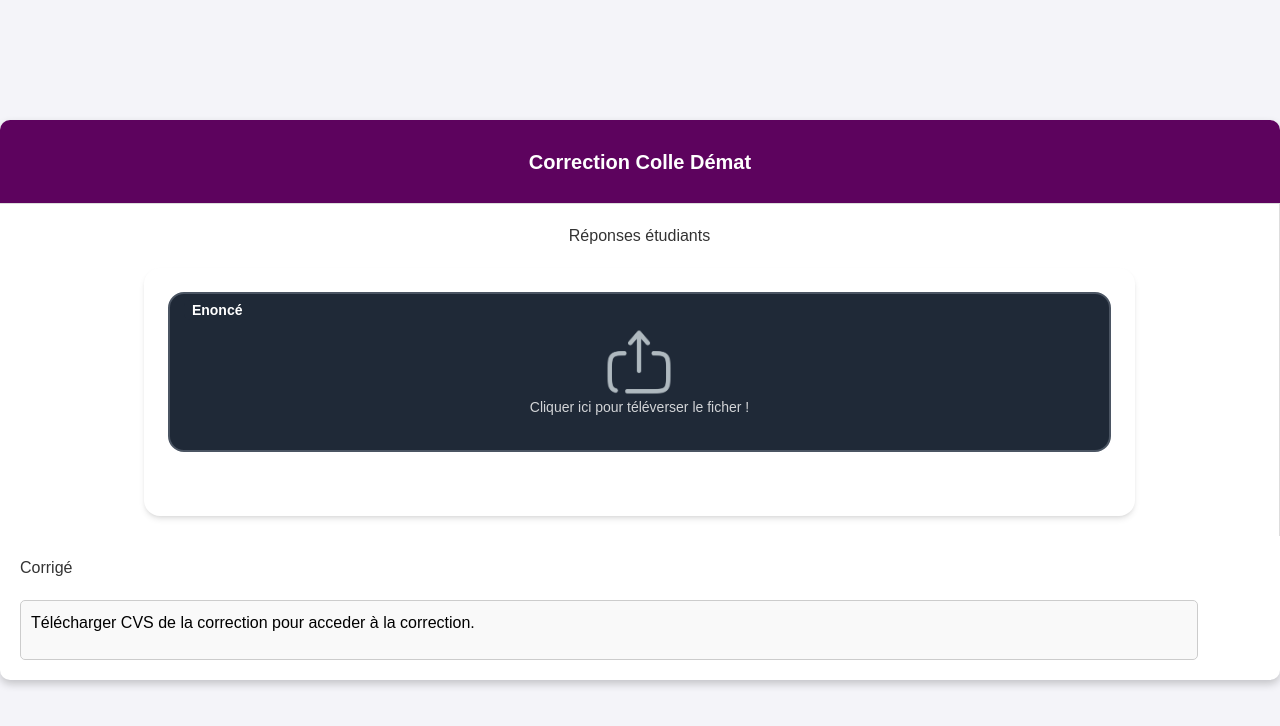
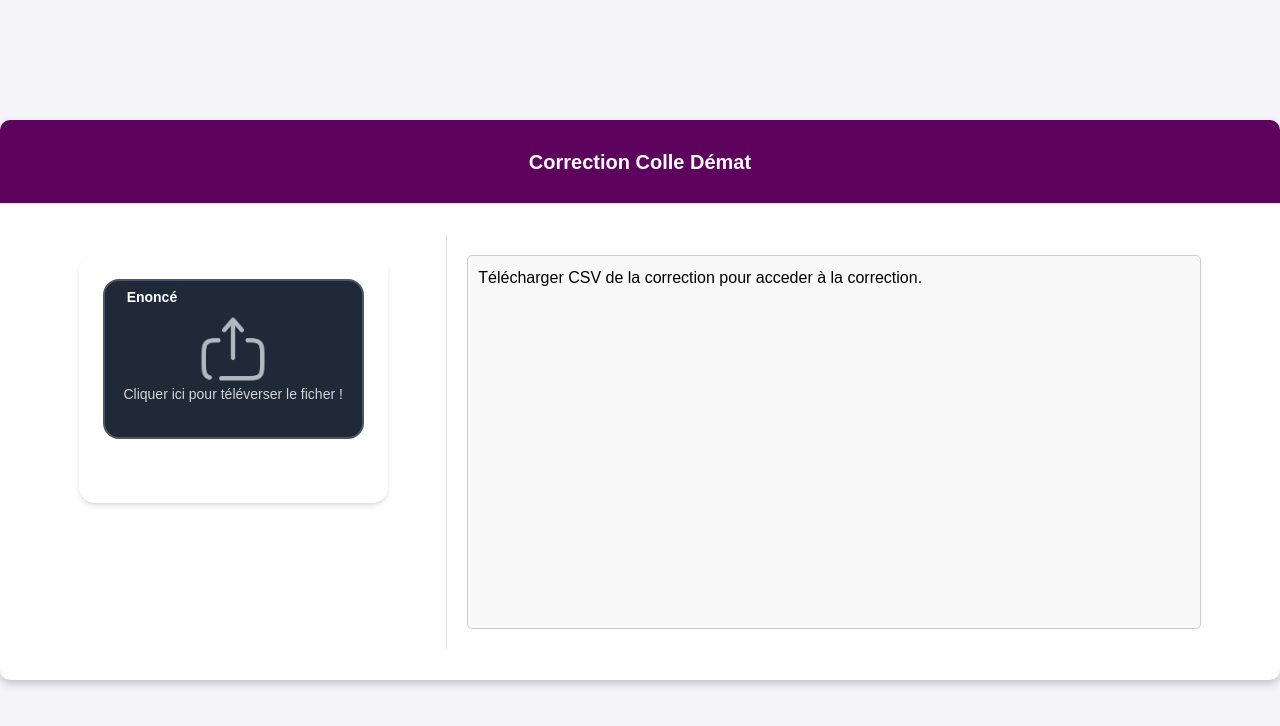
Before and after one commit to luekdh03/data-suite, a Flask app: page /correctionlas in a window 1280 px wide. Shown: the top 726 px of the page. Run offline with Flask 3, Linux system fonts and the light colour scheme; some libraries are stand-ins or nearby versions.

Commit message:
design fix

```diff
--- a/api/static/correctionlas.css
+++ b/api/static/correctionlas.css
@@ -48,12 +48,9 @@ body {
     align-items: center;
     border-right: 1px solid #ddd;
     padding: 20px;
+    height: 95%;
 }
 
-.input-section h1 {
-    margin-bottom: 20px;
-    color: #333;
-}
 
 .input-section input[type="file"] {
     padding: 10px;
@@ -106,16 +103,12 @@ body {
     flex-direction: column;
     align-items: flex-start;
     padding: 20px;
-}
-
-.scroll-section h1 {
-    margin-bottom: 20px;
-    color: #333;
+    height: 95%;
 }
 
 .scroll-content {
     width: 95%;
-    height: 90%;
+    height: 100%;
     overflow-y: auto;
     padding: 10px;
     border: 1px solid #ccc;
--- a/api/templates/grillelas.html
+++ b/api/templates/grillelas.html
@@ -13,8 +13,8 @@
         <div class="title-section">
             <h1 class="title">Correction Colle Démat</h1>
         </div>
+        <div class="functional-section">
             <div class="input-section">
-            <h1>Réponses étudiants</h1>
                 <div class="test w-4/5 mx-auto p-6 bg-white rounded-2xl shadow-md space-y-6">
 
                     <!-- Enonce Dropzone -->
@@ -49,9 +49,9 @@
                   </div>
             </div>
             <div class="scroll-section">
-            <h1>Corrigé</h1>
                 <div class="scroll-content" id="scrollContent">
-                <p>Télécharger CVS de la correction pour acceder à la correction.</p>
+                    <p>Télécharger CSV de la correction pour acceder à la correction.</p>
+                </div>
             </div>
         </div>
     </div>
```
Lines whose indentation alone changed are shown as unchanged.
